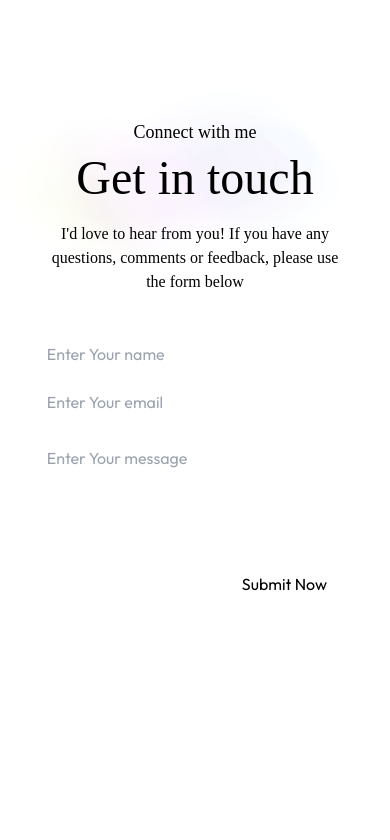
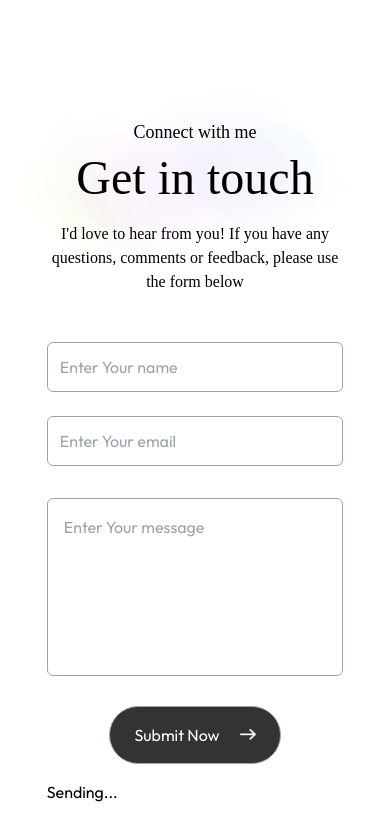
Before and after one commit to hamithakd99/Portfolio-Hamitha, a Next.js app: page / in a window 390 px wide. Shown: the part 4168-5008 px from the top of the page. Before the commit the page ends 4804 px from the top, so only its background shows below. Built offline with nearby package versions, Linux system fonts and the light colour scheme; a web font is replaced by a local one.

Commit message:
make responsiveness of the contact section

```diff
--- a/app/Components/Contact.jsx
+++ b/app/Components/Contact.jsx
@@ -1,3 +1,5 @@
+import { assets } from '@/assets/assets'
+import Image from 'next/image'
 import React from 'react'
 
 const Contact = () => {
@@ -9,12 +11,14 @@ const Contact = () => {
         I'd love to hear from you! If you have any questions, comments or feedback, please use the form below
       </p>
       <form action="" className='max-w-2xl mx-auto'>
-        <div className='grid grid-cols-auto gap-6 mt-10 mb-8'>
-          <input type="text" placeholder='Enter Your name' required className=''/>
-          <input type="email" placeholder='Enter Your email' required/>
+        <div className='flex flex-col items-center md:flex-row gap-6 mt-10 mb-8 justify-between'>
+          <input type="text" placeholder='Enter Your name' required className='p-3 outline-none border-[0.5px] border-gray-400 rounded-md bg-white w-full'/>
+          <input type="email" placeholder='Enter Your email' required className='p-3 outline-none border-[0.5px] border-gray-400 rounded-md bg-white w-full'/>
         </div>
-        <textarea rows='6' name="" id="" placeholder='Enter Your message' required className='resize-none'></textarea>
-        <button type="submit">Submit Now</button>
+        <textarea rows='6' name="" id="" placeholder='Enter Your message' required className='resize-none w-full p-4 outline-none border-[0.5px] border-gray-400 rounded-md bg-white mb-6'></textarea>
+        <button type="submit" className='border border-gray-400 px-6 py-4 rounded-full w-max bg-black/80 text-white flex items-center mx-auto hover:bg-black duration-500'>Submit Now <Image src={assets.right_arrow_white} alt='' className='w-4 ml-5'/></button>
+
+        <p className='mt-4'>Sending...</p>
       </form>
     </div>
   )
```
